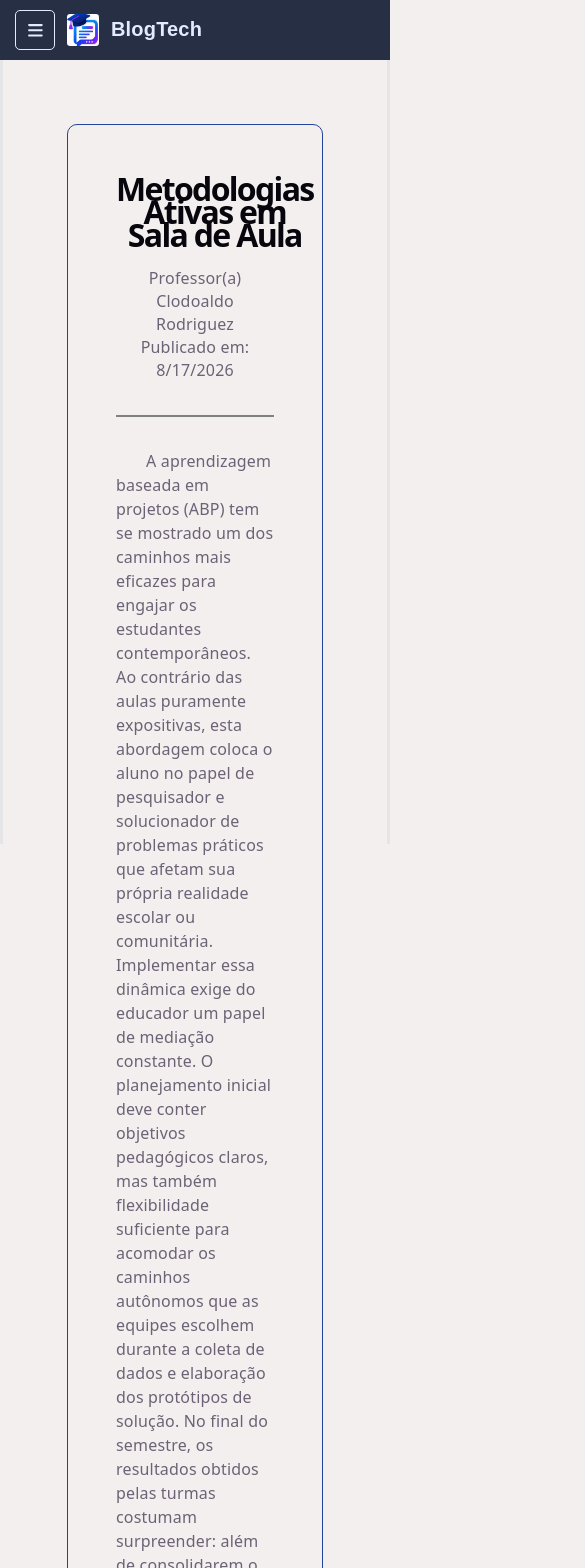
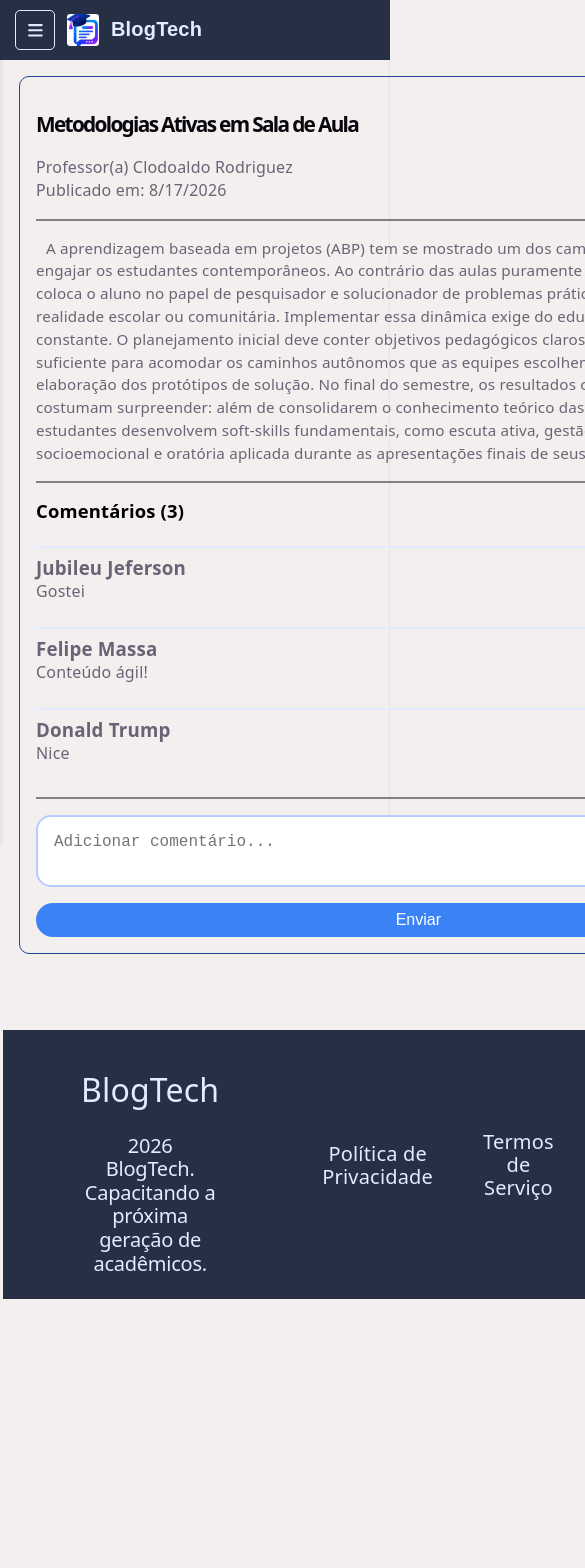
Before and after one commit to danilolugli/Blog-Tech-Front, a React (Vite) app: page /post-detalhe in a window 390 px wide. Shown: the top 1568 px of the page, 585 px wide, since content can reach past the window. After the commit the page ends 1299 px from the top, so only its background shows below. Built offline with nearby package versions, Linux system fonts and the light colour scheme; no server answers.

Commit message:
responsividade páginas listar e post-detalhe

```diff
--- a/src/components/SideBar/SideBar.tsx
+++ b/src/components/SideBar/SideBar.tsx
@@ -10,7 +10,7 @@ const SideBarContainer = styled.div<{ $isOpen: boolean }>`
   top: 0;
   left: 0;
   width: 240px;
-  height: 100vh;
+  height: 100%;
   box-sizing: border-box;
   padding: 20px;
   display: flex;
--- a/src/index.css
+++ b/src/index.css
@@ -57,12 +57,9 @@
 html,
 body,
 #root {
-  width: 100%;
-  max-width: 100%;
   margin: 0 auto;
   text-align: center;
   border-inline: 1px solid var(--border);
-  min-height: 100svh;
   display: flex;
   flex-direction: column;
   box-sizing: border-box;
--- a/src/layouts/MainLayout.tsx
+++ b/src/layouts/MainLayout.tsx
@@ -20,6 +20,12 @@ const Main = styled.main`
 
 const FooterContainer = styled.div`
   margin-top: auto;
+
+  @media (max-width: 768px) {
+    margin-left: 0;
+    padding-top: 60px;
+    width: 100%;
+  }
 `;
 
 const PageContent = styled.div`
--- a/src/main.tsx
+++ b/src/main.tsx
@@ -9,5 +9,5 @@ createRoot(document.getElementById('root')!).render(
   <StrictMode>
     <App />
     <ToastContainer />
-  </StrictMode>,
+  </StrictMode>
 )
--- a/src/pages/Aluno/ListarPosts.css
+++ b/src/pages/Aluno/ListarPosts.css
@@ -1,10 +1,23 @@
+.listarPostsContainer {
+    display: flex;
+    flex-direction: column;
+    width: 100%;
+}
+
 .titulo {
     font-weight: bold;
 }
 
+.headerPosts {
+    display: flex;
+    flex-direction: row;
+    align-items: center;
+    margin-left: 12rem;
+}
+
 .containerPesquisa {
+    position: relative;
     margin: 50px auto;
-    position: relative;
     width: 40%;
     height: 40px;
     border: 1px solid #000000;
@@ -31,9 +44,7 @@
 }
 
 .btnCriarPost {
-    position: absolute;
-    right: 35px;
-    top: 110px;
+    margin: 3rem
 }
 
 .listaPosts {
@@ -95,3 +106,111 @@
 .numerosPagina li:active {
     transform: scale(0.95);
 }
+
+@media (max-width: 768px) {
+
+    .listarPostsContainer {
+        width: 100%;
+    }
+
+    .headerPosts {
+        margin-left: 2rem;
+        margin-right: 2rem;
+        flex-wrap: wrap;
+        justify-content: center;
+    }
+
+    .containerPesquisa {
+        width: 70%;
+        margin: 30px auto;
+    }
+
+    .btnCriarPost {
+        margin: 1.5rem;
+    }
+
+    .listaPosts {
+        margin-top: 30px;
+        gap: 20px;
+        padding: 0 1rem;
+        box-sizing: border-box;
+    }
+
+    .paginacao {
+        margin: 30px 0;
+        gap: 5px;
+        flex-wrap: wrap;
+    }
+
+    .numerosPagina {
+        gap: 10px;
+        margin: 20px;
+        flex-wrap: wrap;
+        height: auto;
+    }
+}
+
+
+/* ================================= */
+/* RESPONSIVIDADE - CELULARES */
+/* ================================= */
+
+@media (max-width: 480px) {
+
+    .headerPosts {
+        flex-direction: column;
+        margin: 1rem;
+        align-items: stretch;
+    }
+
+    .titulo {
+        font-size: 1.5rem;
+        text-align: center;
+    }
+
+    .containerPesquisa {
+        width: 100%;
+        margin: 20px 0;
+        box-sizing: border-box;
+    }
+
+    .inputPesquisa {
+        font-size: 14px;
+    }
+
+    .btnCriarPost {
+        margin: 1rem auto;
+    }
+
+    .listaPosts {
+        margin-top: 20px;
+        gap: 15px;
+        padding: 0 0.5rem;
+    }
+
+    .paginacao {
+        margin: 20px 0 30px 0;
+        gap: 5px;
+    }
+
+    .paginacao button {
+        width: 35px;
+        height: 35px;
+    }
+
+    .numerosPagina {
+        font-size: 16px;
+        gap: 5px;
+        margin: 15px 5px;
+    }
+
+    .numerosPagina li {
+        width: 35px;
+        height: 35px;
+        padding: 5px;
+        box-sizing: border-box;
+        display: flex;
+        justify-content: center;
+        align-items: center;
+    }
+}
--- a/src/pages/Aluno/ListarPosts.tsx
+++ b/src/pages/Aluno/ListarPosts.tsx
@@ -6,18 +6,22 @@ import { FontAwesomeIcon } from '@fortawesome/react-fontawesome';
 
 const ListarPosts: React.FC = () =>  {
   return (
-    <>
+    <section className='listarPostsContainer'>
       <h1 className='titulo'>Posts Recentes</h1>
-      <header className='containerPesquisa'>
+
+      <header className='headerPosts'>
+        <div className='containerPesquisa'>
           <FontAwesomeIcon icon={faMagnifyingGlass} className='iconePesquisa' />
           <input type="text" placeholder="Busque por palavras-chave" className="inputPesquisa" />
-      </header>
+        </div>
 
         <div className='btnCriarPost'>
           <PostFormModal authorName={''} onSubmit={function (values: { title: string; content: string; subject: string; }, postId?: string): Promise<void> | void {
             throw new Error('Function not implemented.');
           } }></PostFormModal>
         </div>
+      </header>
+
 
       <ul className='listaPosts'>
         <li>
@@ -69,7 +73,7 @@ const ListarPosts: React.FC = () =>  {
 
         <button><FontAwesomeIcon icon={faChevronRight} /></button>
       </nav>
-    </>
+    </section>
   );
 }
 
--- a/src/pages/Aluno/PostDetalhe.css
+++ b/src/pages/Aluno/PostDetalhe.css
@@ -88,3 +88,90 @@
 .botaoComentario:active {
     background-color: #2563eb;
 }
+
+@media (max-width: 768px) {
+
+    .postContainer {
+        width: 105%;
+        margin: 1rem;
+    }
+
+    .headerPost {
+        margin: 1.5rem;
+    }
+
+    .titulo {
+        font-size: 1.5rem;
+    }
+
+    .conteudo {
+        margin: 1.5rem;
+        text-indent: 15px;
+        line-height: 1.5;
+    }
+
+    .linha {
+        margin: 1rem 1.5rem;
+    }
+
+    .comentarios {
+        margin: 1.5rem 1.5rem 0 1.5rem;
+    }
+
+    .tituloComentario {
+        font-size: 1.25rem;
+    }
+
+    .adicionarComentario {
+        margin: 0 1.5rem 1.5rem 1.5rem;
+    }
+
+    .inputComentario {
+        width: 100%;
+        min-width: 0;
+        max-width: 100%;
+    }
+
+    .botaoComentario {
+        width: 100%;
+        margin: 1rem 0 0 0;
+    }
+}
+
+@media (max-width: 480px) {
+
+    .postContainer {
+        width: 105%;
+        margin: 1rem;
+    }
+
+    .headerPost {
+        margin: 1rem;
+    }
+
+    .titulo {
+        font-size: 1.3rem;
+    }
+
+    .conteudo {
+        margin: 1rem;
+        text-indent: 10px;
+        font-size: 0.95rem;
+    }
+
+    .linha {
+        margin: 1rem;
+    }
+
+    .comentarios {
+        margin: 1rem 1rem 0 1rem;
+    }
+
+    .tituloComentario {
+        font-size: 1.15rem;
+    }
+
+    .adicionarComentario {
+        margin: 0 1rem 1rem 1rem;
+    }
+}
```
Lines whose indentation alone changed are shown as unchanged.
